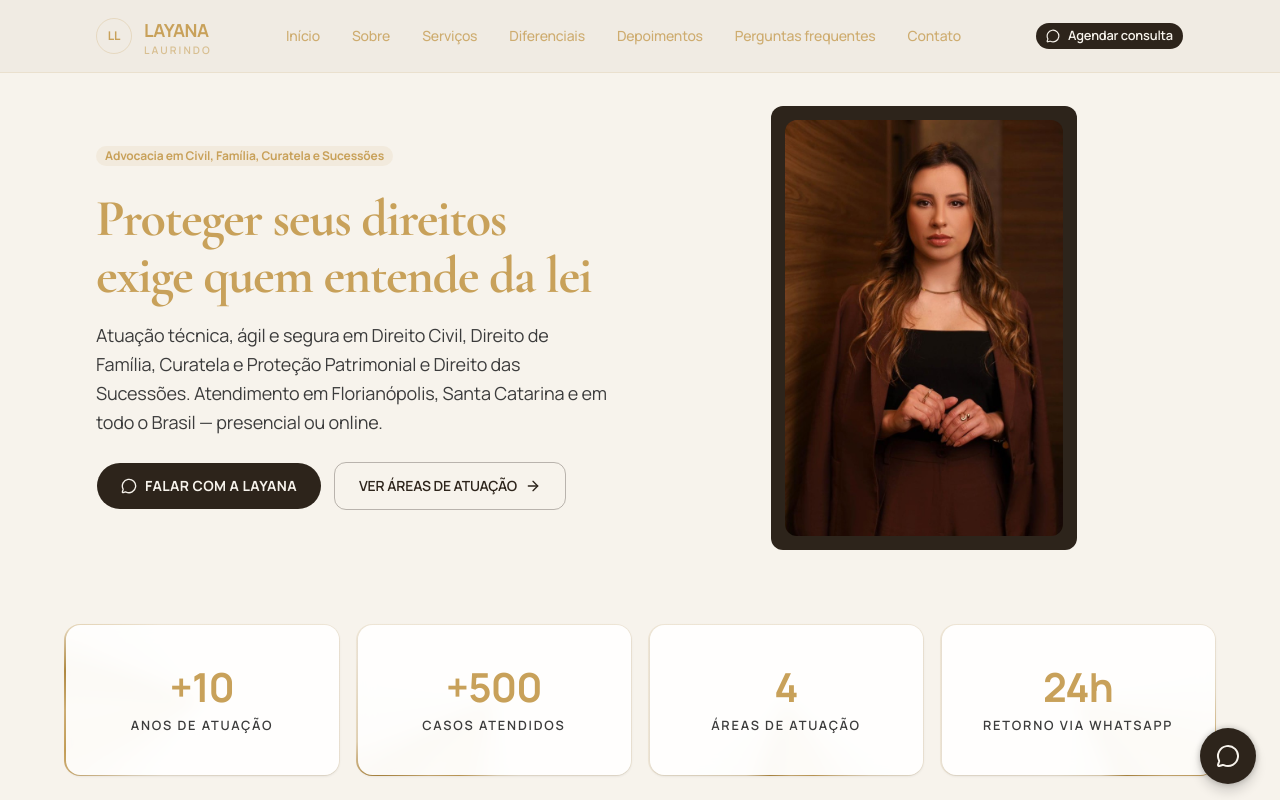
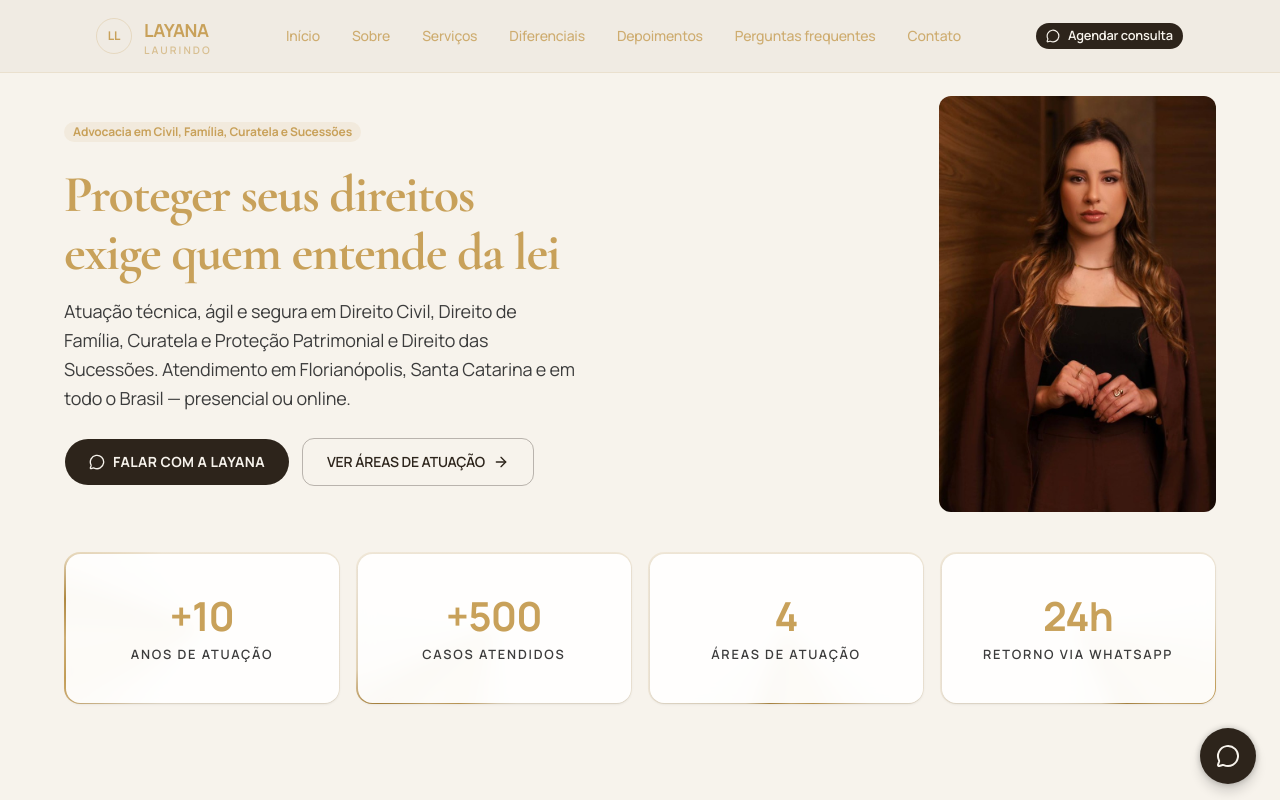
Before and after one commit to filipevolz/layana-laurindo, a React (Vite) app: page / in a window 1280 px wide. Shown: the top 800 px of the page. Built offline with nearby package versions, Linux system fonts and the light colour scheme.

Commit message:
adjust hero image

```diff
--- a/src/components/sections/HeroSection.tsx
+++ b/src/components/sections/HeroSection.tsx
@@ -17,8 +17,7 @@ export function HeroSection() {
       className="hero-viewport relative flex flex-col gap-8 overflow-hidden bg-hero text-foreground md:gap-10"
       aria-labelledby="hero-heading"
     >
-      <div className="container-narrow flex min-h-0 flex-1 flex-col px-4 sm:px-6 md:pt-8 lg:px-8 lg:pt-6 xl:pt-0">
-        <div className="grid min-h-0 flex-1 items-center gap-6 md:grid-cols-2 md:gap-8 lg:gap-12">
+      <div className="flex items-center justify-between container-narrow pt-6 flex-col md:flex-row px-4 md:px-6 lg:px-8 xl:px-0">
         <div className="z-10 flex flex-col justify-center space-y-6 py-4 md:py-0">
           <Badge className="fade-in-up w-fit rounded-full font-bold bg-brand/10 text-brand hover:bg-brand/15">
             {siteConfig.hero.label}
@@ -62,16 +61,13 @@ export function HeroSection() {
 
         <div className="flex min-h-0 items-center justify-center py-2 md:items-stretch md:py-0">
           <Reveal variant="right" delay={200} immediate className="flex w-full justify-center md:h-full">
-              <div className="hero-portrait-wrap">
             <ResponsiveImage
               {...responsiveImages.hero}
               alt="Layana Laurindo, advogada, retrato profissional com fundo de madeira"
               className="hero-portrait rounded-lg"
               fetchPriority="high"
             />
-              </div>
           </Reveal>
-          </div>
         </div>
       </div>
 
```
Lines whose indentation alone changed are shown as unchanged.
